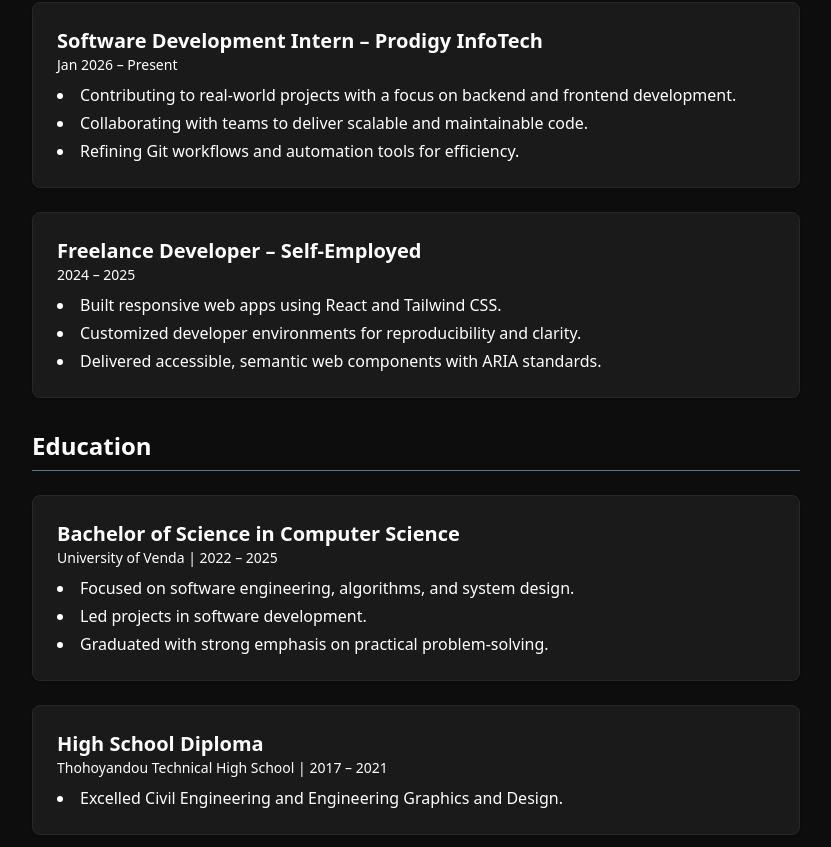
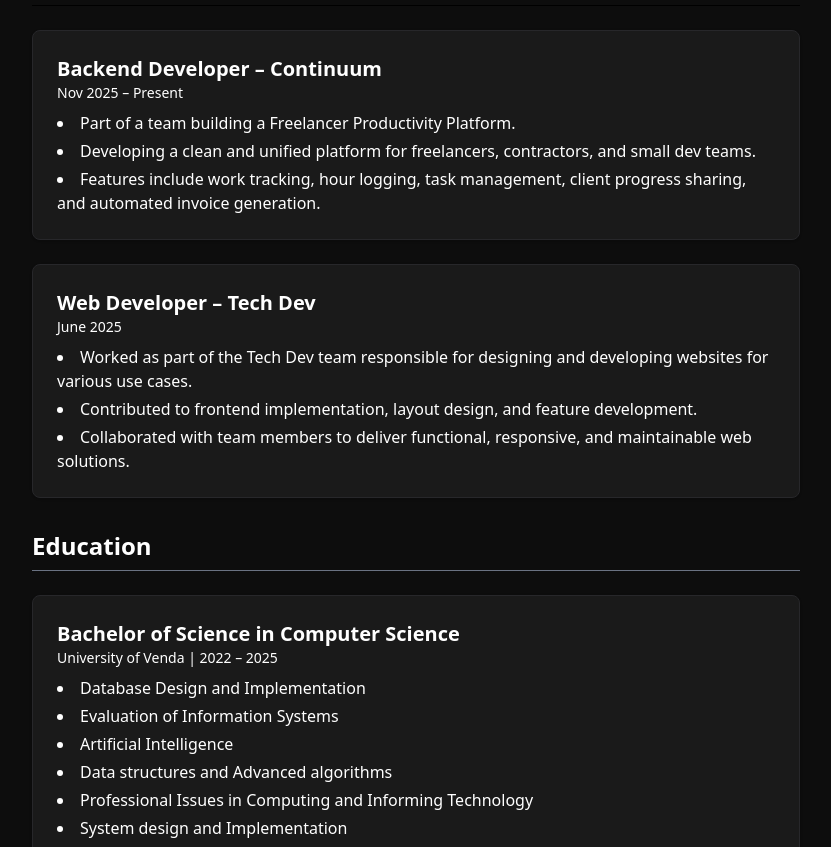
Before and after one commit to Urangani/Portfolio, a React (Vite) app: page / in a window 1280 px wide. Shown: the part 1913-2760 px from the top of the page, without its empty margins (224-1055 px from the left). Built offline with nearby package versions, Linux system fonts and the light colour scheme.

Commit message:
refactor: change information

```diff
--- a/src/App.jsx
+++ b/src/App.jsx
@@ -7,7 +7,7 @@
 
 export default function App() {
   return (
-    <div >
+    <div className="px-10" >
       <Hero />
       <Skills />
       <Projects />
--- a/src/data/education.json
+++ b/src/data/education.json
@@ -1,14 +1,18 @@
-
 {
-    "education" : [
+  "education": [
     {
       "degree": "Bachelor of Science in Computer Science",
       "institution": "University of Venda",
       "duration": "2022 – 2025",
       "highlights": [
-        "Focused on software engineering, algorithms, and system design.",
-        "Led projects in software development.",
-        "Graduated with strong emphasis on practical problem-solving."
+        "Database Design and Implementation",
+        "Evaluation of Information Systems",
+        "Artificial Intelligence",
+        "Data structures and Advanced algorithms",
+        "Professional Issues in Computing and Informing Technology",
+        "System design and Implementation",
+        "Distributed Operating systems",
+        "Software Engineering"
       ]
     },
     {
@@ -16,8 +20,9 @@
       "institution": "Thohoyandou Technical High School",
       "duration": "2017 – 2021",
       "highlights": [
-        "Excelled Civil Engineering and Engineering Graphics and Design."
+        "Civil Engineering",
+       " Engineering Graphics and Design"
       ]
     }
-]
+  ]
 }
--- a/src/data/work.json
+++ b/src/data/work.json
@@ -1,24 +1,24 @@
-  {
-    "experiences":[
+{
+  "experiences": [
     {
-      "role": "Software Development Intern",
-      "company": "Prodigy InfoTech",
-      "duration": "Jan 2026 – Present",
+      "role": "Backend Developer",
+      "company": "Continuum",
+      "duration": "Nov 2025 – Present",
       "details": [
-        "Contributing to real-world projects with a focus on backend and frontend development.",
-        "Collaborating with teams to deliver scalable and maintainable code.",
-        "Refining Git workflows and automation tools for efficiency."
+        "Part of a team building a Freelancer Productivity Platform.",
+        "Developing a clean and unified platform for freelancers, contractors, and small dev teams.",
+        "Features include work tracking, hour logging, task management, client progress sharing, and automated invoice generation."
       ]
     },
     {
-      "role": "Freelance Developer",
-      "company": "Self-Employed",
-      "duration": "2024 – 2025",
+      "role": "Web Developer",
+      "company": "Tech Dev",
+      "duration": "June 2025",
       "details": [
-        "Built responsive web apps using React and Tailwind CSS.",
-        "Customized developer environments for reproducibility and clarity.",
-        "Delivered accessible, semantic web components with ARIA standards."
+        "Worked as part of the Tech Dev team responsible for designing and developing websites for various use cases.",
+        "Contributed to frontend implementation, layout design, and feature development.",
+        "Collaborated with team members to deliver functional, responsive, and maintainable web solutions."
       ]
     }
   ]
-  }
+}
```
